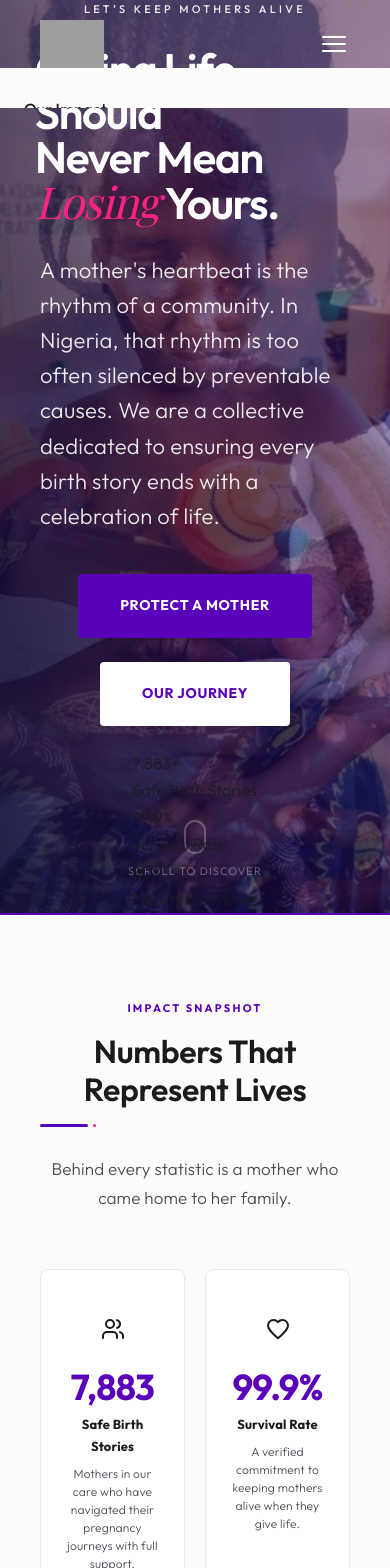
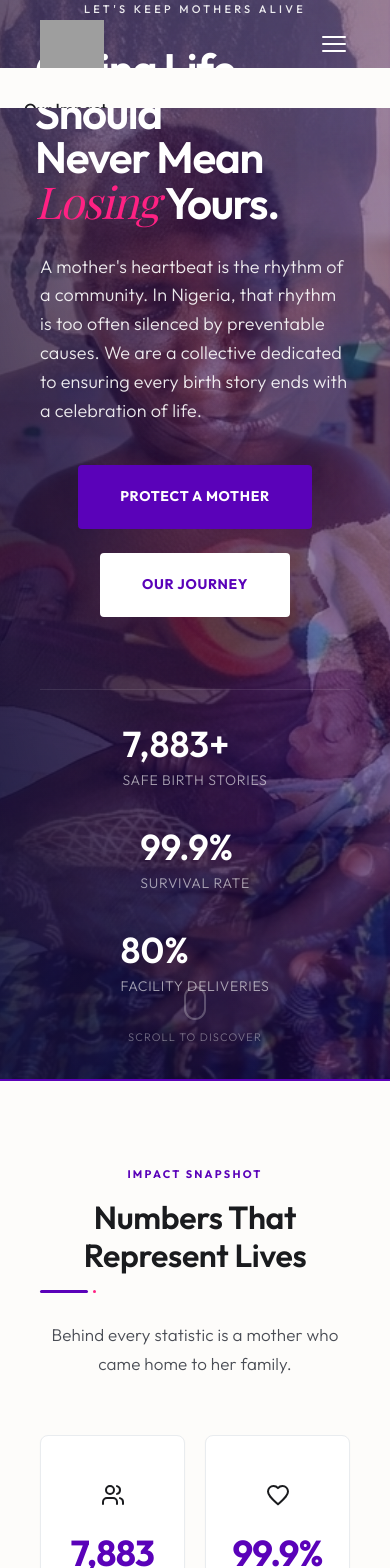
Before and after one commit to Luffytheninja/MRHRwebsite, a Next.js app: page / in a window 390 px wide. Shown: the top 1568 px of the page. Built offline with nearby package versions, Linux system fonts and the light colour scheme; grey boxes are pictures that could not be loaded; a web font is replaced by a local one.

Commit message:
Move hero content to just above the fold and add stats styling

```diff
--- a/app/components/Hero.module.css
+++ b/app/components/Hero.module.css
@@ -2,9 +2,10 @@
   position: relative;
   min-height: 100vh;
   display: flex;
-  align-items: center;
+  align-items: flex-end;
   overflow: hidden;
   padding-top: var(--header-height);
+  padding-bottom: 8rem;
   background: var(--clr-primary);
 }
 
@@ -102,6 +103,30 @@
   padding: 1.125rem 2.5rem;
 }
 
+.stats {
+  display: flex;
+  gap: 3rem;
+  margin-top: 3rem;
+  padding-top: 2rem;
+  border-top: 1px solid rgba(255, 255, 255, 0.1);
+}
+
+.statItem span {
+  display: block;
+  font-size: 2.25rem;
+  font-weight: 600;
+  color: #fff;
+  line-height: 1.2;
+}
+
+.statItem p {
+  font-size: 0.875rem;
+  color: rgba(255, 255, 255, 0.6);
+  text-transform: uppercase;
+  letter-spacing: 0.05em;
+  margin: 0.25rem 0 0;
+}
+
 /* Scroll indicator */
 .scrollIndicator {
   position: absolute;
@@ -140,12 +165,22 @@
 }
 
 @media (max-width: 900px) {
+  .hero {
+    align-items: center; /* Center on mobile for better visibility */
+    padding-bottom: 4rem;
+  }
   .headline { font-size: 3.5rem; }
-  .content { justify-content: center; text-align: center; }
-  .left { align-items: center; }
+  .content { display: flex; justify-content: center; text-align: center; }
+  .left { align-items: center; max-width: 100%; }
+  .stats { gap: 1.5rem; justify-content: center; width: 100%; }
 }
 
 @media (max-width: 600px) {
+  .hero {
+    padding-bottom: 5rem;
+  }
   .headline { font-size: 2.75rem; }
+  .subline { font-size: 1.125rem; }
   .ctas { flex-direction: column; width: 100%; }
+  .stats { flex-direction: column; gap: 2rem; align-items: center; }
 }
```
